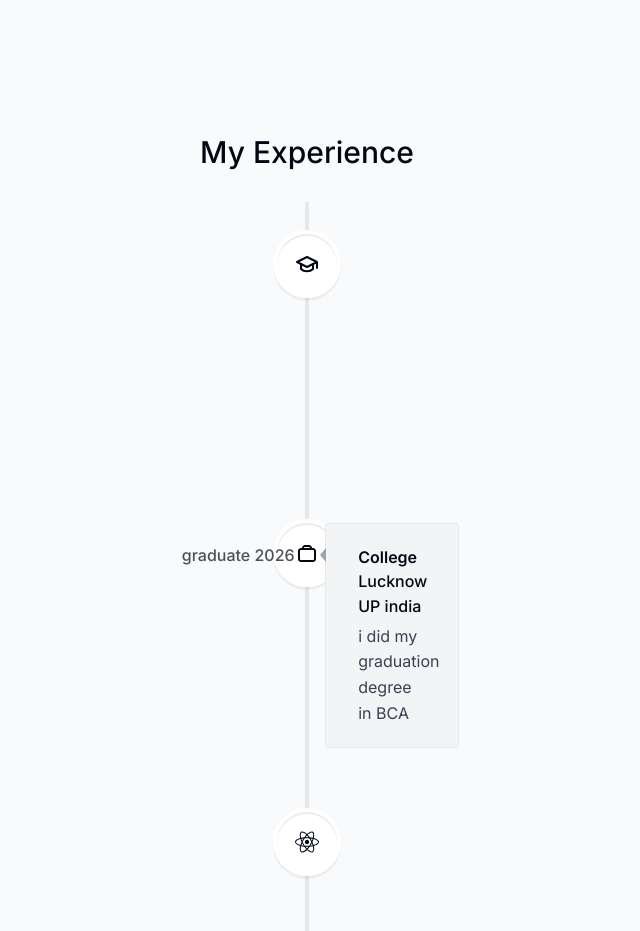
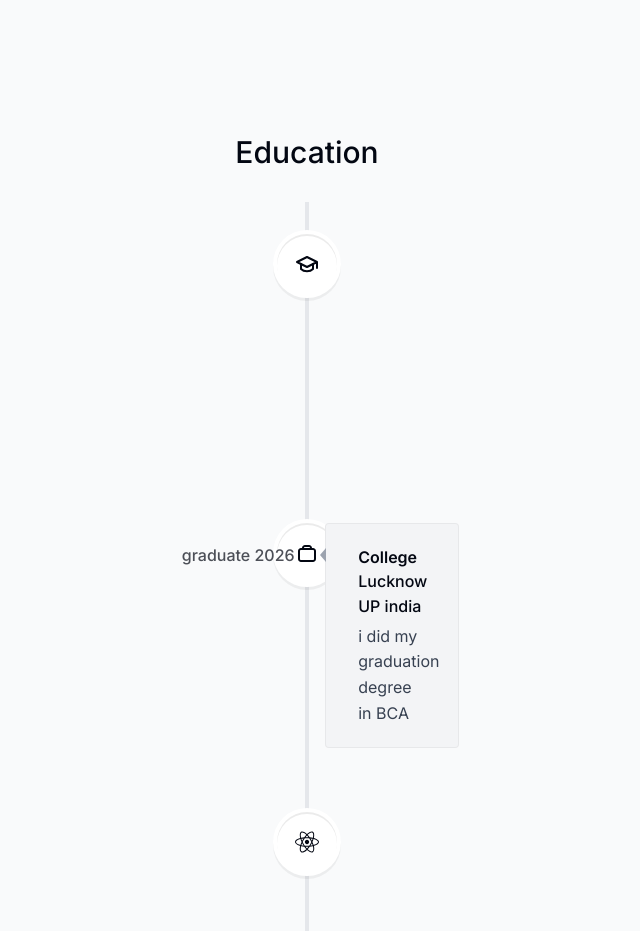
Before and after one commit to abhisheksrivastava000/Abhishek.portfolio, a Next.js app: page / in a window 1280 px wide. Shown: the part 3080-4011 px from the top of the page, without its empty margins (333-973 px from the left). Built offline with nearby package versions, Linux system fonts and the light colour scheme.

Commit message:
changed experience to education

```diff
--- a/components/experience.tsx
+++ b/components/experience.tsx
@@ -17,7 +17,7 @@ export default function Experience() {
 
   return (
     <section id="experience" ref={ref} className="scroll-mt-28 mb-28 sm:mb-40">
-      <SectionHeading>My experience</SectionHeading>
+      <SectionHeading>Education</SectionHeading>
       <VerticalTimeline lineColor="">
         {experiencesData.map((item, index) => (
           <React.Fragment key={index}>
--- a/components/intro.tsx
+++ b/components/intro.tsx
@@ -51,9 +51,7 @@ export default function Intro() {
               delay: 0.1,
               duration: 0.7,
             }}
-          >
-
-          </motion.span>
+          ></motion.span>
         </div>
       </div>
 
@@ -89,7 +87,6 @@ export default function Intro() {
           <BsArrowRight className="opacity-70 group-hover:translate-x-1 transition" />
         </Link>
 
-
         <a
           className="bg-white p-4 text-gray-700 hover:text-gray-950 flex items-center gap-2 rounded-full focus:scale-[1.15] hover:scale-[1.15] active:scale-105 transition cursor-pointer borderBlack dark:bg-white/10 dark:text-white/60"
           href="https://www.linkedin.com/in/abhishek-0-/"
```
